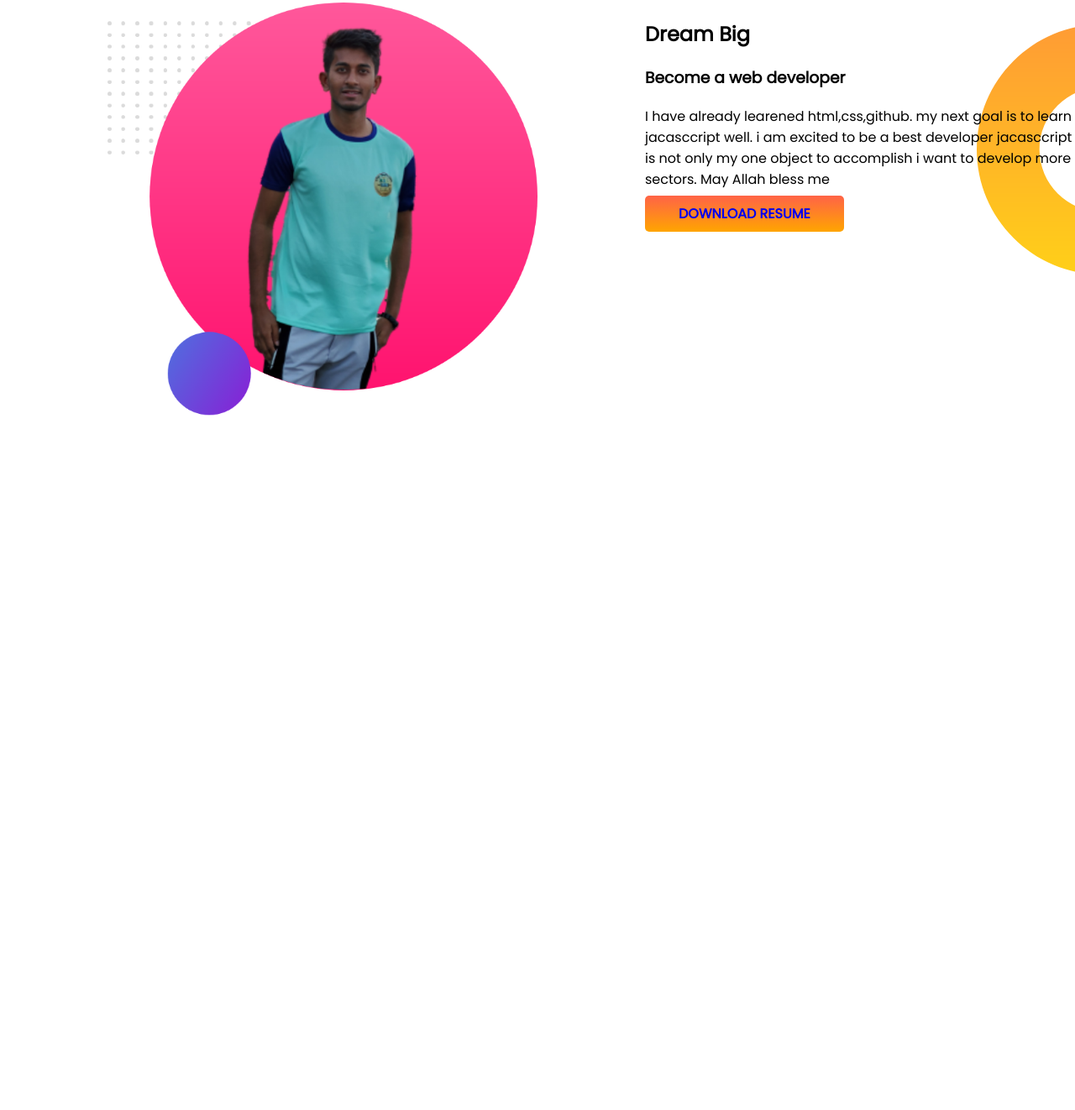
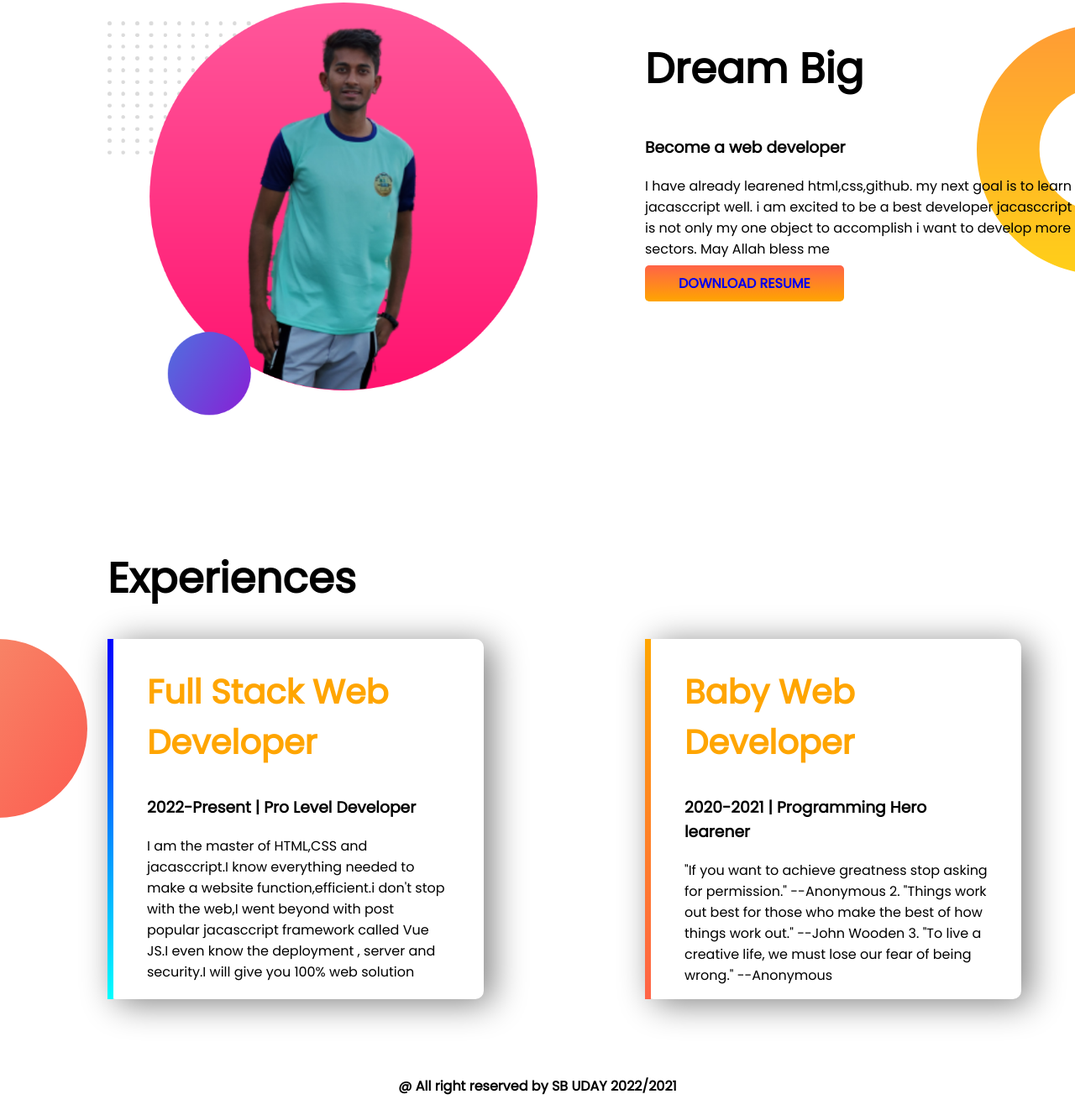
Before and after one commit to ShaUday/developer-portfolio, a plain HTML site: page index.html in a window 1280 px wide. Shown: the part 662-1984 px from the top of the page at 84% size. Before the commit the page ends 1164 px from the top, so only its background shows below. Drawn offline with Linux system fonts and the light colour scheme.

Commit message:
full protfolio

```diff
--- a/index.html
+++ b/index.html
@@ -51,6 +51,35 @@
         </div>
 
     </section>
+    <h1 class="half-width-2">Experiences</h1>
+    <section class="Experience">
+        <div id="full-dev" class="experience-1">
+            <h2 class="orange">Full Stack Web Developer</h2>
+            <h3>2022-Present | Pro Level Developer</h3>
+            <p>
+                I am the master of HTML,CSS and jacasccript.I know everything needed to make a website
+                function,efficient.i don't stop with the web,I went beyond with post popular jacasccript framework
+                called Vue JS.I even know the deployment , server and security.I will give you 100% web solution
+            </p>
+        </div>
+        <div id="baby-web" class="experience-1">
+            <h2 class="orange">Baby Web Developer</h2>
+            <h3>2020-2021 | Programming Hero learener</h3>
+            <p> "If you want to achieve greatness stop asking for permission." --Anonymous
+
+                2. "Things work out best for those who make the best of how things work out." --John Wooden
+
+
+                3. "To live a creative life, we must lose our fear of being wrong." --Anonymous</p>
+
+        </div>
+    </section>
+    <br>
+    <br>
+    <br>
+    <footer>
+        <p>@ All right reserved by SB UDAY 2022/2021</p>
+    </footer>
 </body>
 
 </html>
--- a/style.css
+++ b/style.css
@@ -58,3 +58,42 @@ section{
     background-repeat: no-repeat;
     background-position: right;
 }
+.experience-1{
+    width: 40%;
+    margin-left: 10%;
+    margin-right: 5%;
+    box-shadow: 10px 5px 40px gray;
+    padding-left: 40px;
+    padding-right: 40px;
+    border-radius: 10px;
+}
+h1{
+    font-size: 50px;
+}
+h2
+{
+    font-size: 40px;
+}
+.Experience
+{
+    background-image: url(images/exp-bg.png);
+    background-repeat: no-repeat;
+}
+#full-dev
+{
+    border-left: 7px solid ;
+    border-image: linear-gradient(blue,cyan);
+    border-image-slice:1 ;
+
+}
+#baby-web
+{
+    border-left: 7px solid;
+    border-image: linear-gradient(orange,tomato);
+    border-image-slice: 1;
+}
+footer
+{
+    font-weight: 700;
+    text-align: center;
+}
```
